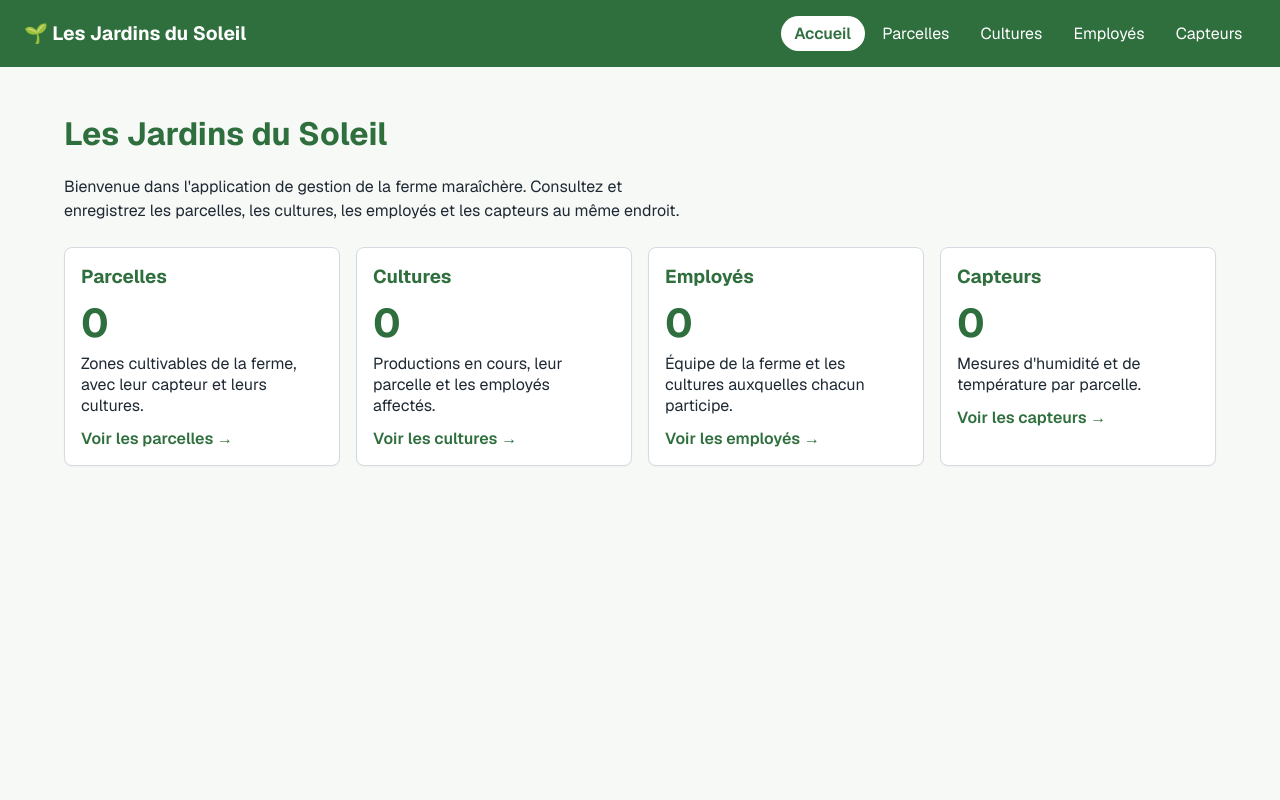
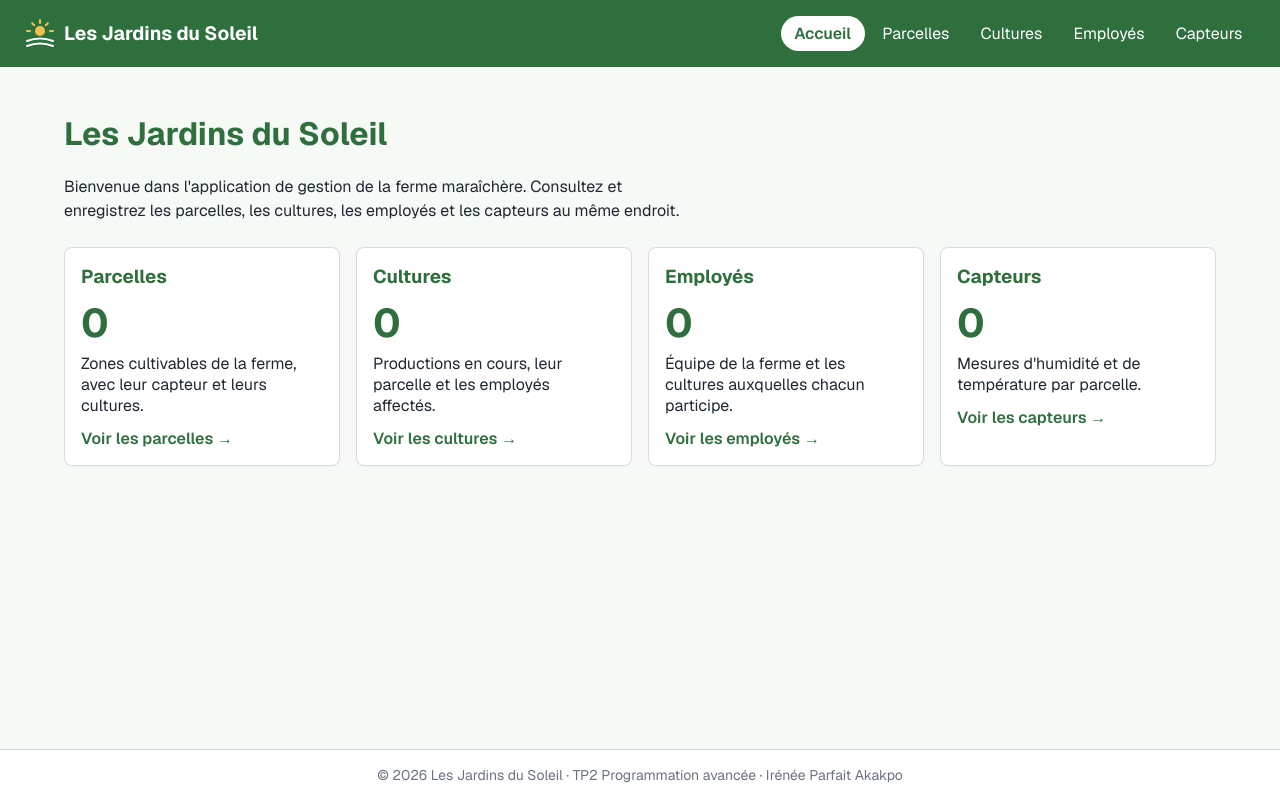
Before and after one commit to ParfaitAkakpo/TP2_LesJardinsDuSoleil, a Next.js app: page / in a window 1280 px wide. Built offline with nearby package versions, Linux system fonts and the light colour scheme; no server answers; the database is empty.

Commit message:
Identité visuelle : logo, icône d'onglet, pied de page et accueil sur 4 colonnes

```diff
--- /dev/null
+++ b/app/components/Logo.tsx
@@ -0,0 +1,22 @@
+// Logo de la ferme : un soleil au-dessus de deux sillons
+export default function Logo() {
+  return (
+    <svg width="32" height="32" viewBox="0 0 32 32" aria-hidden="true">
+      {/* Soleil et rayons */}
+      <circle cx="16" cy="13" r="5" fill="#f2c14e" />
+      <g stroke="#f2c14e" strokeWidth="2" strokeLinecap="round">
+        <line x1="16" y1="2" x2="16" y2="5" />
+        <line x1="8.2" y1="5.2" x2="10.3" y2="7.3" />
+        <line x1="23.8" y1="5.2" x2="21.7" y2="7.3" />
+        <line x1="3" y1="13" x2="6" y2="13" />
+        <line x1="26" y1="13" x2="29" y2="13" />
+      </g>
+
+      {/* Sillons du champ */}
+      <g stroke="white" strokeWidth="2" strokeLinecap="round" fill="none">
+        <path d="M3 23 Q16 18 29 23" />
+        <path d="M3 28 Q16 23 29 28" />
+      </g>
+    </svg>
+  );
+}
--- a/app/components/Navigation.tsx
+++ b/app/components/Navigation.tsx
@@ -2,6 +2,7 @@
 
 import Link from "next/link";
 import { usePathname } from "next/navigation";
+import Logo from "./Logo";
 
 const LIENS = [
   { href: "/", texte: "Accueil" },
@@ -18,7 +19,8 @@ export default function Navigation() {
   return (
     <nav className="navbar">
       <Link href="/" className="navbar-titre">
-        🌱 Les Jardins du Soleil
+        <Logo />
+        Les Jardins du Soleil
       </Link>
 
       <ul className="navbar-liens">
--- a/app/globals.css
+++ b/app/globals.css
@@ -10,8 +10,13 @@
   box-sizing: border-box;
 }
 
+/* Colonne sur toute la hauteur : le pied de page reste en bas
+   même quand la page est courte */
 body {
   margin: 0;
+  min-height: 100vh;
+  display: flex;
+  flex-direction: column;
   font-family: var(--font-geist-sans), system-ui, sans-serif;
   color: var(--texte);
   background: #f7f9f7;
@@ -29,6 +34,9 @@ body {
 }
 
 .navbar-titre {
+  display: flex;
+  align-items: center;
+  gap: 0.5rem;
   font-weight: bold;
   font-size: 1.2rem;
   color: white;
@@ -65,9 +73,20 @@ body {
 }
 
 .contenu {
+  flex: 1;
+  width: 100%;
   max-width: 1200px;
   margin: 0 auto;
   padding: 1.5rem;
+}
+
+.pied-de-page {
+  padding: 1rem 1.5rem;
+  border-top: 1px solid var(--bordure);
+  background: white;
+  color: #6b7280;
+  font-size: 0.875rem;
+  text-align: center;
 }
 
 /* Formulaire + liste : l'un sous l'autre sur mobile */
@@ -269,6 +288,19 @@ h1 {
   color: var(--vert);
 }
 
+/* Accueil : 2 cartes par ligne sur tablette, 4 sur grand écran */
+@media (min-width: 600px) {
+  .grille-accueil {
+    grid-template-columns: repeat(2, 1fr);
+  }
+}
+
+@media (min-width: 900px) {
+  .grille-accueil {
+    grid-template-columns: repeat(4, 1fr);
+  }
+}
+
 .lien-carte {
   display: inline-block;
   margin-top: 0.5rem;
--- a/app/layout.tsx
+++ b/app/layout.tsx
@@ -28,6 +28,10 @@ export default function RootLayout({ children }: LayoutProps<"/">) {
       <body>
         <Navigation />
         <main className="contenu">{children}</main>
+        <footer className="pied-de-page">
+          © 2026 Les Jardins du Soleil · TP2 Programmation avancée · Irénée
+          Parfait Akakpo
+        </footer>
       </body>
     </html>
   );
--- a/app/page.tsx
+++ b/app/page.tsx
@@ -53,7 +53,7 @@ export default async function AccueilPage() {
         les capteurs au même endroit.
       </p>
 
-      <ul className="grille">
+      <ul className="grille grille-accueil">
         {sections.map((section) => (
           <li key={section.href} className="carte">
             <h3>{section.titre}</h3>
```
Also changed, not shown: app/icon.svg (added), 1 other file (tests, documents, lock files or other folders).
